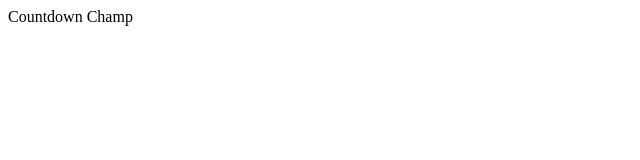
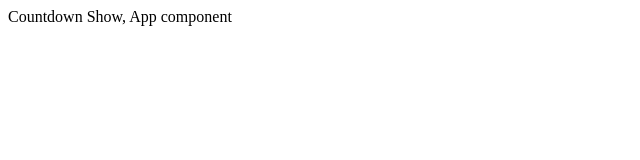
Before and after one commit to EditK/countdown-show, a React (Create React App) app: page / in a window 1280 px wide. Shown: the top 160 px of the page, without its empty margins (0-640 px from the left). Built offline with nearby package versions, Linux system fonts and the light colour scheme.

Commit message:
Added an App component

```diff
--- /dev/null
+++ b/src/App.jsx
@@ -0,0 +1,11 @@
+import React, { Component } from 'react';
+
+class App extends Component {
+    render() {
+        return (
+            <div>Countdown Show, App component</div>
+        )
+    }
+}
+
+export default App;
--- a/src/index.js
+++ b/src/index.js
@@ -1,7 +1,8 @@
 import React from 'react';
 import ReactDOM from 'react-dom';
+import App from './App';
 
 ReactDOM.render(
-    <div> Countdown Champ </div>,
+    <App></App>,
     document.getElementById('root')
-)
+);
```
